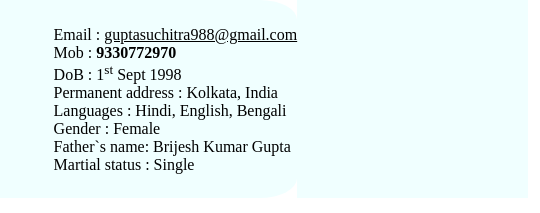
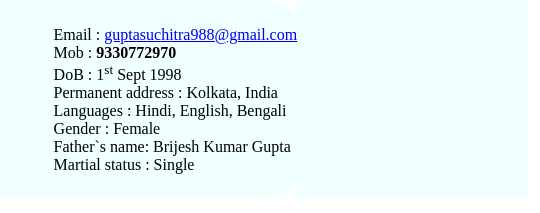
Before and after one commit to hrishavratan/resume, a plain HTML site: page index.html in a window 1280 px wide. Shown: the top 213 px of the page, 740-1280 px from the left. Drawn offline with Linux system fonts and the light colour scheme.

Commit message:
first commit

```diff
--- a/index.html
+++ b/index.html
@@ -20,7 +20,7 @@
                 </div>
             </div>
             <div class="career">
-                <p>Email&nbsp;:&nbsp<u>guptasuchitra988@gmail.com</u> </p>
+                <p>Email : <a href="guptasuchitra988@gmail.com">guptasuchitra988@gmail.com</a> </p>
                 <p>Mob : <b>9330772970</b> </p>
                 <p>DoB : 1<sup>st</sup> Sept 1998</p>
                 <p>Permanent address : Kolkata, India</p>
```
